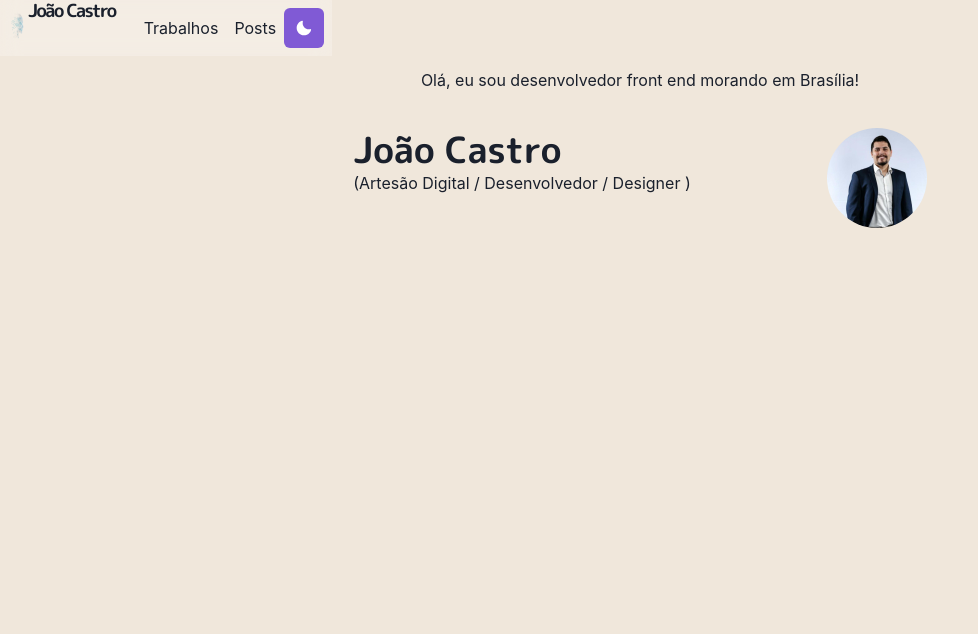
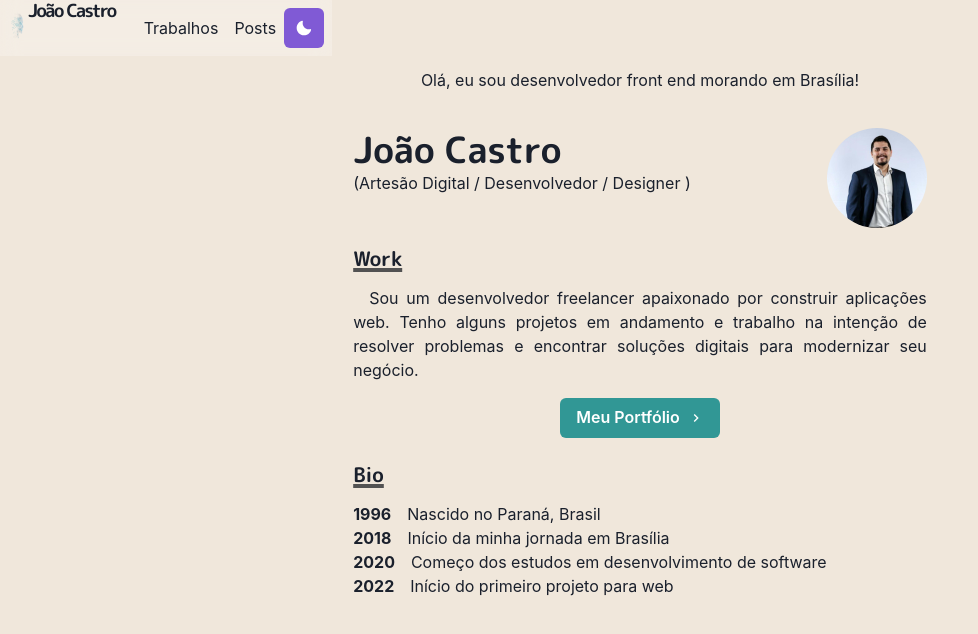
Before and after one commit to ocastrojoao/meusite, a Next.js app: page / in a window 1280 px wide. Shown: the top 634 px of the page, without its empty margins (0-978 px from the left). Built offline with nearby package versions, Linux system fonts and the light colour scheme.

Commit message:
Adicionei a Bio

```diff
--- /dev/null
+++ b/components/bio.js
@@ -0,0 +1,12 @@
+import { Box } from '@chakra-ui/react'
+import styled from '@emotion/styled'
+
+export const BioSection = styled(Box) `
+    padding-left: 3.4em;
+    text-indent: -3.4em;
+`
+
+export const BioYear = styled.span`
+    font-weight: bold;
+    margin-right: 1em;
+`
--- a/components/navbar.js
+++ b/components/navbar.js
@@ -69,11 +69,11 @@ const Navbar = props => {
                     flexGrow={1}
                     mt={{ base: 4, md: 0 }}
                 >
-                    <LinkItem href="/works" path={path}>
+                    <LinkItem href="/Works" path={path}>
                         Trabalhos
 
                     </LinkItem>
-                    <LinkItem href="/posts" path={path}>
+                    <LinkItem href="/Posts" path={path}>
                         Posts
                     </LinkItem>
                 </Stack>
@@ -96,13 +96,13 @@ const Navbar = props => {
                                     </MenuItem>
                                 </NextLink>
 
-                                <NextLink href="/works" passHref>
+                                <NextLink href="/Works" passHref>
                                     <MenuItem as={Link}>Trabalhos
                                     </MenuItem>
                                 </NextLink>
 
 
-                                <NextLink href="/posts" passHref>
+                                <NextLink href="/Posts" passHref>
                                     <MenuItem as={Link}>Posts
                                     </MenuItem>
                                 </NextLink>
--- /dev/null
+++ b/components/paragraph.js
@@ -0,0 +1,8 @@
+import styled from "@emotion/styled";
+
+const Paragraph = styled.p`
+text-align: justify;
+text-indent: 1em;
+`
+
+export default Paragraph
--- a/components/section.js
+++ b/components/section.js
@@ -14,6 +14,8 @@ const Section = ({ children, delay=0}) => (
     transition={{duration: 0.8, delay}}
     mb={6}>
 
+	{children}
+
 
     </StyleDiv>
 )
--- a/components/theme-toggle-button.js
+++ b/components/theme-toggle-button.js
@@ -1,3 +1,4 @@
+import { AnimatePresence, motion } from 'framer-motion'
 import { Icon, IconButton, useColorMode, useColorModeValue } from '@chakra-ui/react'
 import { SunIcon, MoonIcon } from '@chakra-ui/icons'
 
@@ -5,12 +6,22 @@ const ThemeToggleButton = () => {
     const { toggleColorMode } = useColorMode ()
 
     return (
+        <AnimatePresence exitBeforeEnter initial={false}>
+
+        <motion.div styled={{ display: 'inline-block'}}
+        key={useColorModeValue('light', 'dark')}
+        initial={{y: -20, opacity: 0}}
+        animate={{y: 0, opacity: 1}}
+        exit={{y: 20, opacity: 0}}
+        transition={{duration: 0.2}}>
         <IconButton
           aria-label="Toggle theme"
           colorScheme={useColorModeValue('purple', 'orange')}
           icon={useColorModeValue(<MoonIcon />, <SunIcon />)}
           onClick={toggleColorMode}
         ></IconButton>
+        </motion.div>
+        </AnimatePresence>
     )
 }
 
--- a/pages/index.js
+++ b/pages/index.js
@@ -1,4 +1,10 @@
-import { Container, Box, Heading, Image, useColorModeValue } from '@chakra-ui/react'
+import NextLink from 'next/link'
+import { Button, Container, Box, Link, Heading, Image, useColorModeValue } from '@chakra-ui/react'
+import Section from '../components/section'
+import Paragraph from '../components/paragraph'
+import { ChevronRightIcon } from '@chakra-ui/icons'
+import { BioSection, BioYear } from '../components/bio'
+
 
 
 
@@ -39,6 +45,55 @@ const Page = () => {
                     />
                 </Box>
             </Box>
+        <Section delay={0.1}>
+        <Heading as="h3" variant="section-title">
+        Work
+
+        </Heading>
+        <Paragraph>Sou um desenvolvedor freelancer apaixonado por construir aplicações web.
+            Tenho alguns projetos em andamento e trabalho na intenção de resolver problemas
+            e encontrar soluções digitais para modernizar seu negócio.
+            </Paragraph>
+            <Box align="center" my={4}>
+            <NextLink href="/works">
+                <Button rightIcon={<ChevronRightIcon />} colorScheme="teal">
+                    Meu Portfólio
+                </Button>
+            </NextLink>
+            </Box>
+        </Section>
+        <Section delay={0.2}>
+        <Heading as="h3" variant="section-title">
+            Bio
+        </Heading>
+        <BioSection>
+            <BioYear>
+                1996
+            </BioYear>
+            Nascido no Paraná, Brasil
+        </BioSection>
+
+        <BioSection>
+            <BioYear>
+                2018
+            </BioYear>
+            Início da minha jornada em Brasília
+        </BioSection>
+
+        <BioSection>
+            <BioYear>
+                2020
+            </BioYear>
+            Começo dos estudos em desenvolvimento de software
+        </BioSection>
+
+        <BioSection>
+            <BioYear>
+                2022
+            </BioYear>
+            Início do primeiro projeto para web
+        </BioSection>
+        </Section>
         </Container>
     )
 }
```
Also changed, not shown: components/works.js (added, +14 -0 lines), package.json (+7 -3 lines), 1 other file (tests, documents, lock files or other folders).
